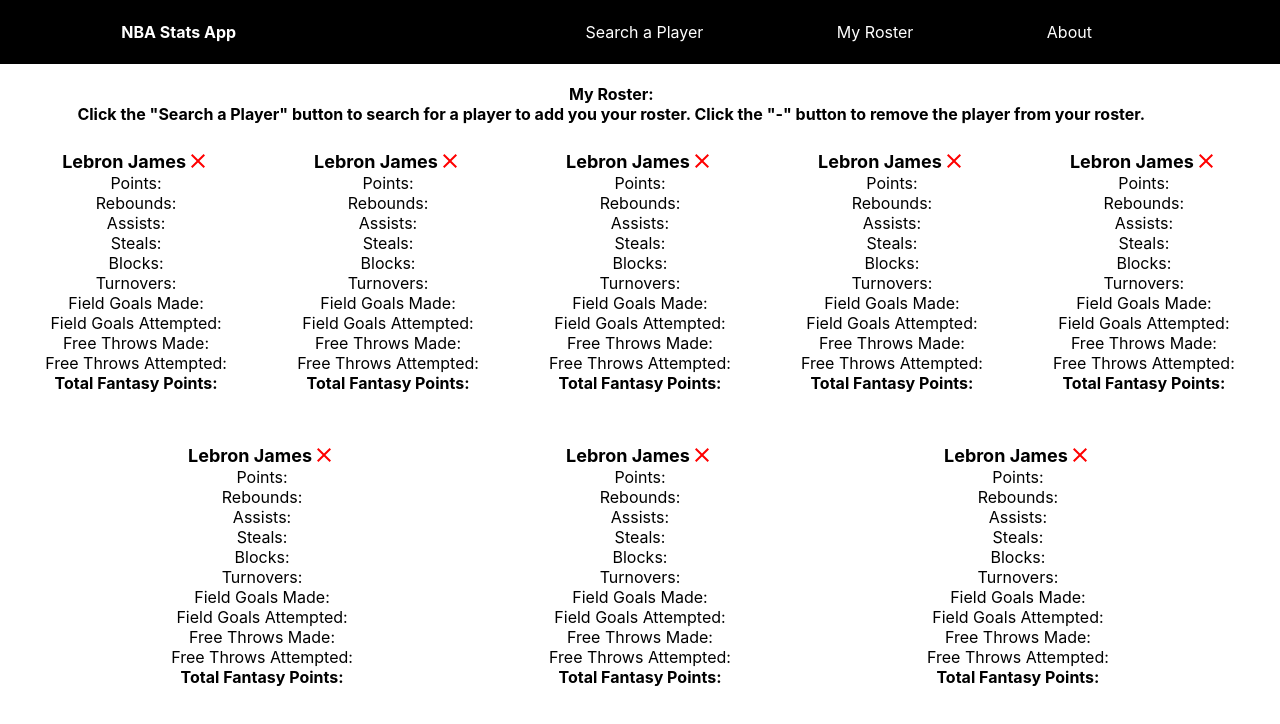
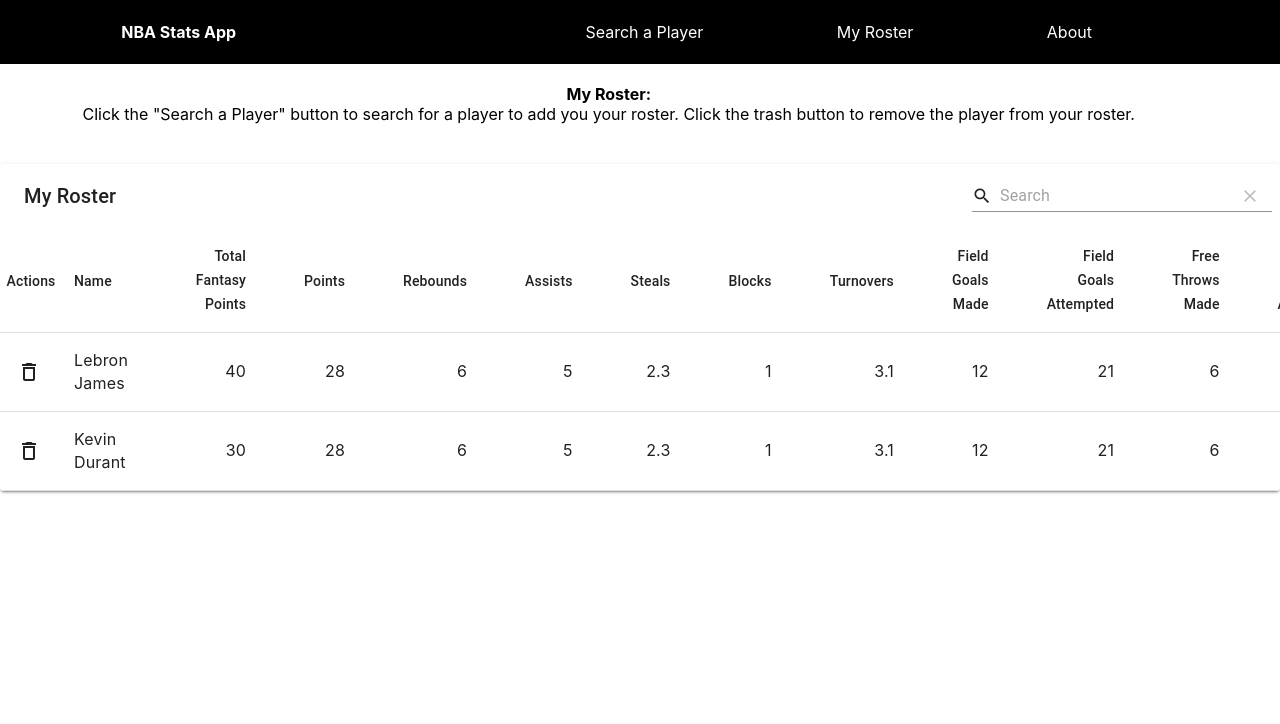
Before and after one commit to ianchow44/nba-stats-app, a React (Create React App) app: page /roster in a window 1280 px wide. Shown: the top 724 px of the page. Built offline with nearby package versions, Linux system fonts and the light colour scheme.

Commit message:
fixed the my roster page

```diff
--- a/public/index.html
+++ b/public/index.html
@@ -3,6 +3,10 @@
   <head>
     <meta charset="utf-8" />
     <link rel="icon" href="%PUBLIC_URL%/favicon.ico" />
+    <link
+      rel="stylesheet"
+      href="https://fonts.googleapis.com/icon?family=Material+Icons"
+    />
     <meta name="viewport" content="width=device-width, initial-scale=1" />
     <meta name="theme-color" content="#000000" />
     <meta
--- a/src/Pages/Roster.js
+++ b/src/Pages/Roster.js
@@ -1,11 +1,36 @@
 import React from 'react'
 import './Styles/Roster.css';
-import CloseOutlinedIcon from '@material-ui/icons/CloseOutlined';
-import Button from '@material-ui/core/Button';
+import MaterialTable from 'material-table';
+
+
 
 
 const RosterPage = () => {
+    const [state, setState] = React.useState({
+        columns: [
+          { title: 'Name', field: 'name' },
+          { title: 'Total Fantasy Points', field: 'totalpoints', type: 'numeric' },
+          { title: 'Points', field: 'points', type: 'numeric' },
+          { title: 'Rebounds', field: 'rebounds', type: 'numeric' },
+          { title: 'Assists', field: 'assists', type: 'numeric' },
+          { title: 'Steals', field: 'steals', type: 'numeric' },
+          { title: 'Blocks', field: 'blocks', type: 'numeric' },
+          { title: 'Turnovers', field: 'turnovers', type: 'numeric' },
+          { title: 'Field Goals Made', field: 'fgm', type: 'numeric' },
+          { title: 'Field Goals Attempted', field: 'fga', type: 'numeric' },
+          { title: 'Free Throws Made', field: 'ftm', type: 'numeric' },
+          { title: 'Free Throws Attempted', field: 'fta', type: 'numeric' },
+          { title: '3 Pointers Made', field: 'threepm', type: 'numeric' },
+          { title: '3 Pointers Attempted', field: 'threepa', type: 'numeric' },
 
+        ],
+        data: [
+          { name: 'Lebron James', totalpoints: 40, points: 28, rebounds: 6, assists: 5, steals: 2.3, blocks: 1, turnovers: 3.1, fgm: 12, fga: 21, ftm: 6, fta: 9, threepm: 3, threepa: 5, birthYear: 1987 },
+          { name: 'Kevin Durant', totalpoints: 30, points: 28, rebounds: 6, assists: 5, steals: 2.3, blocks: 1, turnovers: 3.1, fgm: 12, fga: 21, ftm: 6, fta: 9, threepm: 3, threepa: 5, birthYear: 1987 },
+
+
+        ],
+      });
     return (
         <>
         <div className = "nav">
@@ -24,232 +49,61 @@
                 <strong >
                     My Roster:
                     <br/>
-                    Click the "Search a Player" button to search for a player to add you your roster. Click the "-" button to remove the player from your roster.
                 </strong>
+                Click the "Search a Player" button to search for a player to add you your roster. Click the trash button to remove the player from your roster.
             </div>
             <div>
             </div>
         </div>
 
-        <div className = "playerList">
-            <div className = "fantasyStats">
-                <div className = "removeContainer">
-                    <strong> Lebron James </strong>
-                    <CloseOutlinedIcon className = "removeIcon" />
-                </div>
-                Points:
-                <br/>
-                Rebounds:
-                <br/>
-                Assists:
-                <br/>
-                Steals:
-                <br/>
-                Blocks:
-                <br/>
-                Turnovers:
-                <br/>
-                Field Goals Made:
-                <br/>
-                Field Goals Attempted:
-                <br/>
-                Free Throws Made:
-                <br/>
-                Free Throws Attempted:
-                <br/>
-                <strong>Total Fantasy Points:</strong>
-            </div>
-            <div className = "fantasyStats">
-                <div className = "removeContainer">
-                    <strong> Lebron James </strong>
-                    <CloseOutlinedIcon className = "removeIcon" />
-                </div>
-                Points:
-                <br/>
-                Rebounds:
-                <br/>
-                Assists:
-                <br/>
-                Steals:
-                <br/>
-                Blocks:
-                <br/>
-                Turnovers:
-                <br/>
-                Field Goals Made:
-                <br/>
-                Field Goals Attempted:
-                <br/>
-                Free Throws Made:
-                <br/>
-                Free Throws Attempted:
-                <br/>
-                <strong>Total Fantasy Points:</strong>
-            </div>
-            <div className = "fantasyStats">
-                <div className = "removeContainer">
-                    <strong> Lebron James </strong>
-                    <CloseOutlinedIcon className = "removeIcon" />
-                </div>
-                Points:
-                <br/>
-                Rebounds:
-                <br/>
-                Assists:
-                <br/>
-                Steals:
-                <br/>
-                Blocks:
-                <br/>
-                Turnovers:
-                <br/>
-                Field Goals Made:
-                <br/>
-                Field Goals Attempted:
-                <br/>
-                Free Throws Made:
-                <br/>
-                Free Throws Attempted:
-                <br/>
-                <strong>Total Fantasy Points:</strong>
-            </div>
-            <div className = "fantasyStats">
-                <div className = "removeContainer">
-                    <strong> Lebron James </strong>
-                    <CloseOutlinedIcon className = "removeIcon" />
-                </div>
-                Points:
-                <br/>
-                Rebounds:
-                <br/>
-                Assists:
-                <br/>
-                Steals:
-                <br/>
-                Blocks:
-                <br/>
-                Turnovers:
-                <br/>
-                Field Goals Made:
-                <br/>
-                Field Goals Attempted:
-                <br/>
-                Free Throws Made:
-                <br/>
-                Free Throws Attempted:
-                <br/>
-                <strong>Total Fantasy Points:</strong>
-            </div>
-            <div className = "fantasyStats">
-                <div className = "removeContainer">
-                    <strong> Lebron James </strong>
-                    <CloseOutlinedIcon className = "removeIcon" />
-                </div>
-                Points:
-                <br/>
-                Rebounds:
-                <br/>
-                Assists:
-                <br/>
-                Steals:
-                <br/>
-                Blocks:
-                <br/>
-                Turnovers:
-                <br/>
-                Field Goals Made:
-                <br/>
-                Field Goals Attempted:
-                <br/>
-                Free Throws Made:
-                <br/>
-                Free Throws Attempted:
-                <br/>
-                <strong>Total Fantasy Points:</strong>
-            </div>
-            <div className = "fantasyStats">
-                <div className = "removeContainer">
-                    <strong> Lebron James </strong>
-                    <CloseOutlinedIcon className = "removeIcon" />
-                </div>
-                Points:
-                <br/>
-                Rebounds:
-                <br/>
-                Assists:
-                <br/>
-                Steals:
-                <br/>
-                Blocks:
-                <br/>
-                Turnovers:
-                <br/>
-                Field Goals Made:
-                <br/>
-                Field Goals Attempted:
-                <br/>
-                Free Throws Made:
-                <br/>
-                Free Throws Attempted:
-                <br/>
-                <strong>Total Fantasy Points:</strong>
-            </div>
-            <div className = "fantasyStats">
-                <div className = "removeContainer">
-                    <strong> Lebron James </strong>
-                    <CloseOutlinedIcon className = "removeIcon" />
-                </div>
-                Points:
-                <br/>
-                Rebounds:
-                <br/>
-                Assists:
-                <br/>
-                Steals:
-                <br/>
-                Blocks:
-                <br/>
-                Turnovers:
-                <br/>
-                Field Goals Made:
-                <br/>
-                Field Goals Attempted:
-                <br/>
-                Free Throws Made:
-                <br/>
-                Free Throws Attempted:
-                <br/>
-                <strong>Total Fantasy Points:</strong>
-            </div>
-            <div className = "fantasyStats">
-                <div className = "removeContainer">
-                    <strong> Lebron James </strong>
-                    <CloseOutlinedIcon className = "removeIcon" />
-                </div>
-                Points:
-                <br/>
-                Rebounds:
-                <br/>
-                Assists:
-                <br/>
-                Steals:
-                <br/>
-                Blocks:
-                <br/>
-                Turnovers:
-                <br/>
-                Field Goals Made:
-                <br/>
-                Field Goals Attempted:
-                <br/>
-                Free Throws Made:
-                <br/>
-                Free Throws Attempted:
-                <br/>
-                <strong>Total Fantasy Points:</strong>
-            </div>
+        <br/>
+        <br/>
 
-        </div>
+        <MaterialTable
+            title="My Roster"
+            options={{
+                paging: false
+            }}
+            columns={state.columns}
+            data={state.data}
+            editable={{
+                // onRowAdd: (newData) =>
+                // new Promise((resolve) => {
+                //     setTimeout(() => {
+                //     resolve();
+                //     setState((prevState) => {
+                //         const data = [...prevState.data];
+                //         data.push(newData);
+                //         return { ...prevState, data };
+                //     });
+                //     }, 600);
+                // }),
+                // onRowUpdate: (newData, oldData) =>
+                // new Promise((resolve) => {
+                //     setTimeout(() => {
+                //     resolve();
+                //     if (oldData) {
+                //         setState((prevState) => {
+                //         const data = [...prevState.data];
+                //         data[data.indexOf(oldData)] = newData;
+                //         return { ...prevState, data };
+                //         });
+                //     }
+                //     }, 600);
+                // }),
+                onRowDelete: (oldData) =>
+                new Promise((resolve) => {
+                    setTimeout(() => {
+                    resolve();
+                    setState((prevState) => {
+                        const data = [...prevState.data];
+                        data.splice(data.indexOf(oldData), 1);
+                        return { ...prevState, data };
+                    });
+                    }, 600);
+                }),
+            }}
+            />
 
         </>
     )
```
Also changed, not shown: src/Pages/Home.js (+12 -12 lines).
